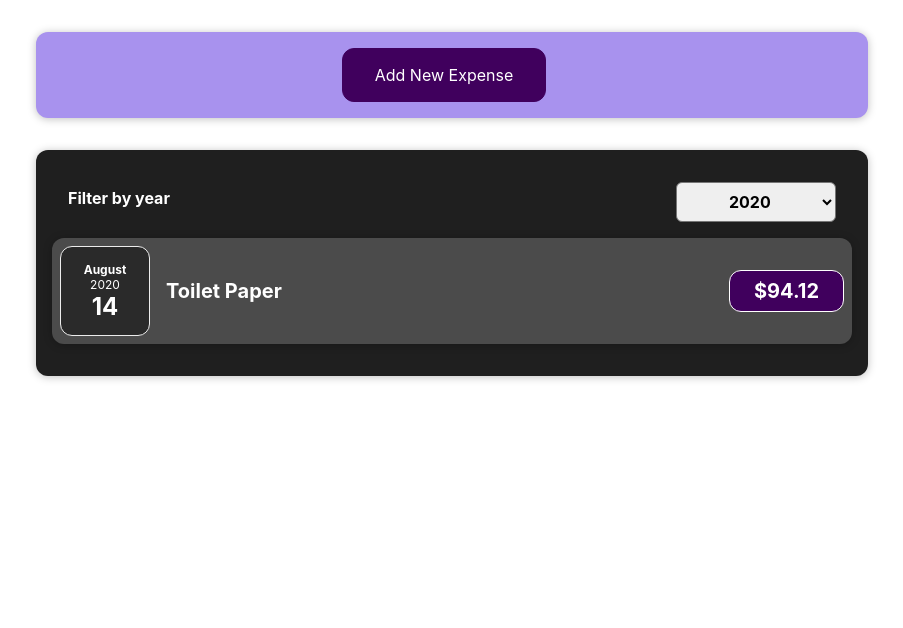
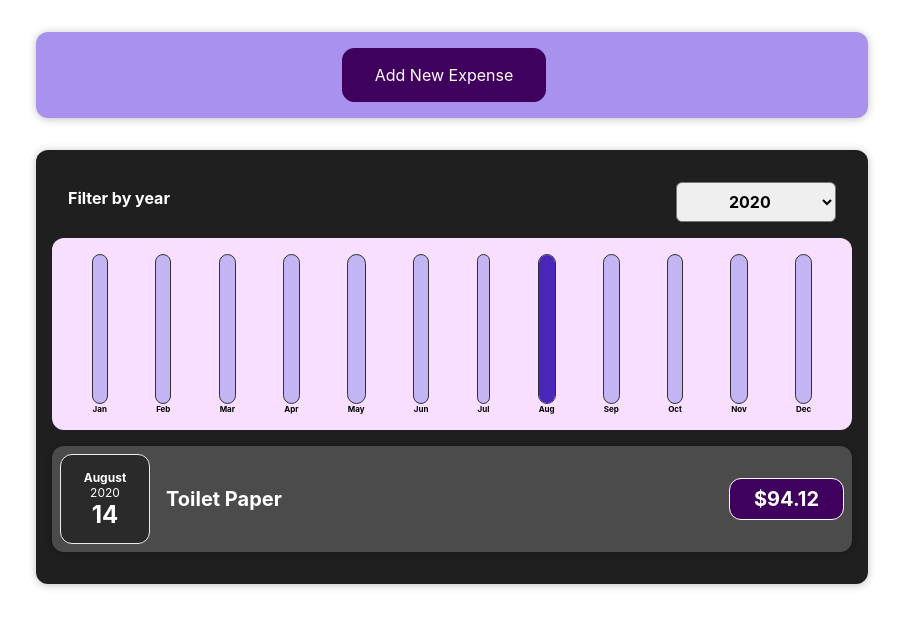
Before and after one commit to Matt658041/complete-guide, a React (Create React App) app: page / in a window 1280 px wide. Shown: the top 628 px of the page, without its empty margins (188-1091 px from the left). Built offline with nearby package versions, Linux system fonts and the light colour scheme.

Commit message:
finished project

```diff
--- a/src/components/Chart/Chart.jsx
+++ b/src/components/Chart/Chart.jsx
@@ -3,13 +3,16 @@
 import ChartBar from "./ChartBar";
 
 const Chart = (props) => {
+  const dataPointValues = props.dataPoints.map(dataPoint => dataPoint.value);
+  const totalMaximum = Math.max(...dataPointValues);
+
   return (
     <div className="chart">
       {props.dataPoints.map((dataPoint) => (
         <ChartBar
           key={dataPoint.label}
           value={dataPoint.value}
-          maxValue={null}
+          maxValue={totalMaximum}
           label={dataPoint.label}
         />
       ))}
--- a/src/components/Chart/ChartBar.jsx
+++ b/src/components/Chart/ChartBar.jsx
@@ -2,14 +2,21 @@
 import "./ChartBar.css";
 
 const ChartBar = (props) => {
-    let barFillHeight = '0%'
+  let barFillHeight = "0%";
+
+  if (props.maxValue > 0) {
+    barFillHeight = Math.round((props.value / props.maxValue) * 100) + "%";
+  }
 
   return (
     <div className="chart-bar">
       <div className="chart-bar__inner">
-        <div className="chart-bar__fill"></div>
+        <div
+          className="chart-bar__fill"
+          style={{ height: barFillHeight }}
+        ></div>
       </div>
-          <div className="chart-bar__label">{props.label}</div>
+      <div className="chart-bar__label">{props.label}</div>
     </div>
   );
 };
--- a/src/components/Expenses/Expenses.jsx
+++ b/src/components/Expenses/Expenses.jsx
@@ -1,6 +1,6 @@
 import React, { useState } from "react";
 import "./Expenses.css";
-
+import ExpensesChart from "./ExpensesChart";
 import Card from "../UI/Card";
 import ExpensesFilter from "./ExpensesFilter";
 import ExpensesList from "./ExpensesList";
@@ -22,6 +22,7 @@
           selected={filteredYear}
           onChangeFilter={filterChangeHandler}
         />
+        <ExpensesChart expenses={filteredExpenses} />
         <ExpensesList items={filteredExpenses} />
       </Card>
     </div>
--- /dev/null
+++ b/src/components/Expenses/ExpensesChart.jsx
@@ -0,0 +1,28 @@
+import React from "react";
+import Chart from "../Chart/Chart";
+
+const ExpensesChart = (props) => {
+  const chartDataPoints = [
+    { label: "Jan", value: 0 },
+    { label: "Feb", value: 0 },
+    { label: "Mar", value: 0 },
+    { label: "Apr", value: 0 },
+    { label: "May", value: 0 },
+    { label: "Jun", value: 0 },
+    { label: "Jul", value: 0 },
+    { label: "Aug", value: 0 },
+    { label: "Sep", value: 0 },
+    { label: "Oct", value: 0 },
+    { label: "Nov", value: 0 },
+    { label: "Dec", value: 0 },
+  ];
+
+  for (const expense of props.expenses) {
+    const expenseMonth = expense.date.getMonth(); //starting at zero
+    chartDataPoints[expenseMonth].value += expense.amount;
+  }
+
+  return <Chart dataPoints={chartDataPoints} />;
+};
+
+export default ExpensesChart;
--- a/src/components/NewExpense/ExpenseForm.jsx
+++ b/src/components/NewExpense/ExpenseForm.jsx
@@ -44,7 +44,7 @@
 
     const expenseData = {
       title: enteredTitle,
-      amount: enteredAmount,
+      amount: +enteredAmount,
       date: new Date(enteredDate),
     };
       props.onSaveExpenseData(expenseData);
```
